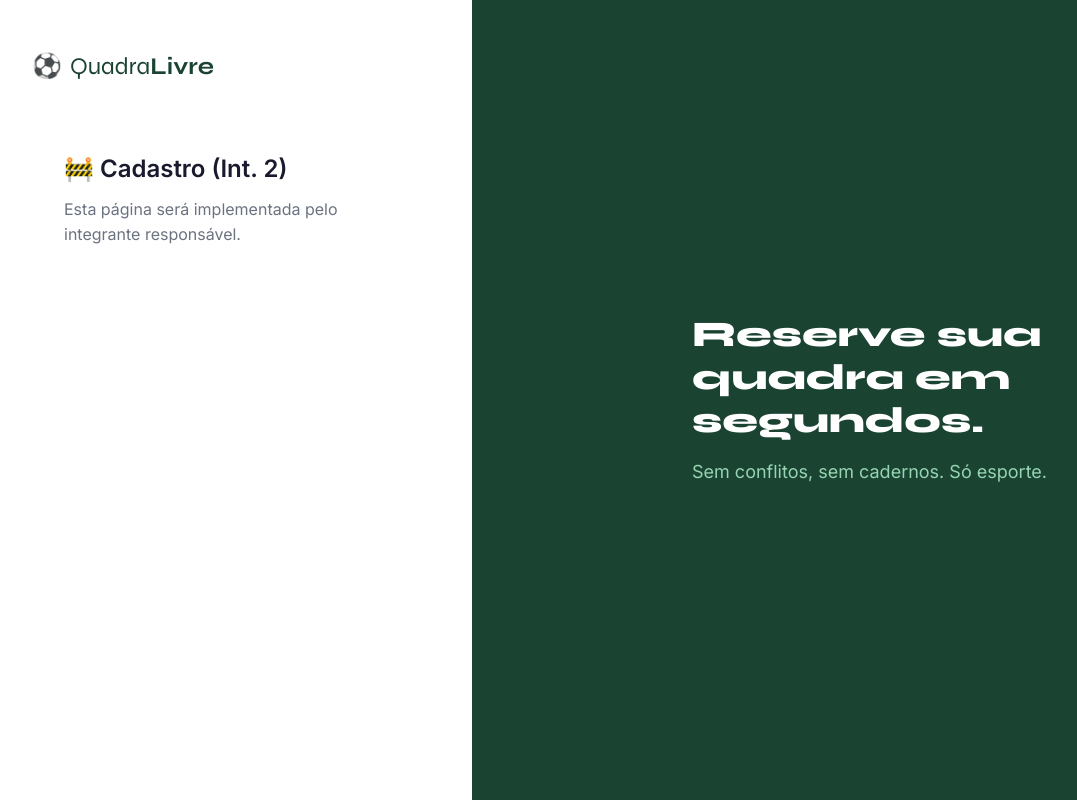
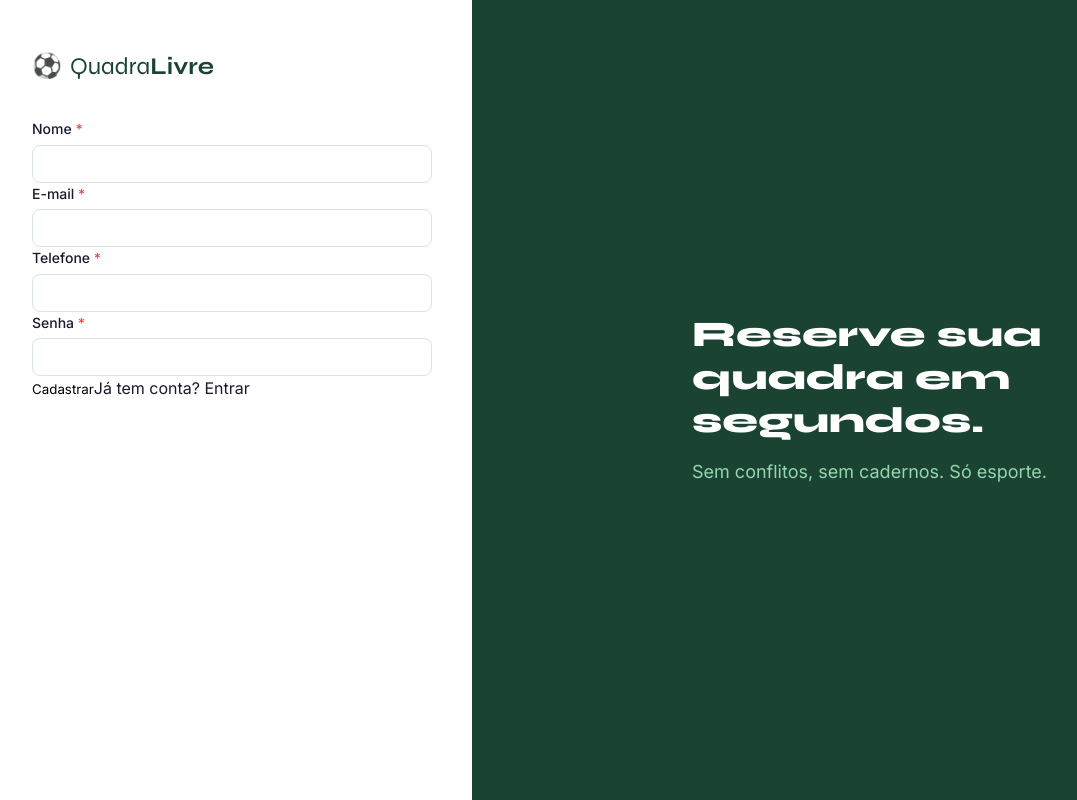
Before and after one commit to Squad-5-Bootcamp-Avanti/quadra-livre, a React (Vite) app in the folder frontend/: page /cadastro in a window 1280 px wide. Shown: the whole page, without its empty margins (8-1085 px from the left). Built offline with nearby package versions, Linux system fonts and the light colour scheme; no server answers.

Commit message:
feat(auth): adiciona pagina de cadastro e conecta rota /cadastro

```diff
--- /dev/null
+++ b/frontend/src/pages/RegisterPage.jsx
@@ -0,0 +1,123 @@
+import { useState } from 'react';
+import { useNavigate, Link } from 'react-router-dom';
+import { useAuth } from '../contexts/AuthContext';
+import Input from '../components/common/Input';
+
+export default function RegisterPage() {
+  const [name, setName] = useState('');
+  const [email, setEmail] = useState('');
+  const [phone, setPhone] = useState('');
+  const [password, setPassword] = useState('');
+
+  const [fieldErrors, setFieldErrors] = useState({
+    name: '',
+    email: '',
+    phone: '',
+    password: '',
+  });
+  const [error, setError] = useState('');
+  const [loading, setLoading] = useState(false);
+
+  const { register } = useAuth();
+  const navigate = useNavigate();
+
+  function validate() {
+    const errors = {};
+
+    if (!name.trim()) {
+      errors.name = 'Nome é obrigatório';
+    }
+
+    if (!email.trim()) {
+      errors.email = 'E-mail é obrigatório';
+    } else if (!email.includes('@')) {
+      errors.email = 'E-mail inválido';
+    }
+
+    if (!phone.trim()) {
+      errors.phone = 'Telefone é obrigatório';
+    }
+
+    if (!password) {
+      errors.password = 'Senha é obrigatória';
+    } else if (password.length < 6) {
+      errors.password = 'Senha deve ter no mínimo 6 caracteres';
+    }
+
+    return errors;
+  }
+
+  async function handleSubmit(e) {
+    e.preventDefault();
+
+    const errors = validate();
+    const hasErrors = Object.values(errors).some((msg) => msg);
+
+    if (hasErrors) {
+      setFieldErrors({ name: '', email: '', phone: '', password: '', ...errors });
+      return;
+    }
+
+    setFieldErrors({ name: '', email: '', phone: '', password: '' });
+    setError('');
+    setLoading(true);
+
+    try {
+      await register({ name, email, phone, password });
+      navigate('/quadras');
+    } catch (err) {
+      const message = err?.response?.data?.error?.message || 'Erro ao criar conta. Tente novamente.';
+      setError(message);
+    } finally {
+      setLoading(false);
+    }
+  }
+
+  return (
+    <form onSubmit={handleSubmit}>
+      <Input
+        label="Nome"
+        type="text"
+        value={name}
+        onChange={(e) => setName(e.target.value)}
+        error={fieldErrors.name}
+        required
+      />
+
+      <Input
+        label="E-mail"
+        type="email"
+        value={email}
+        onChange={(e) => setEmail(e.target.value)}
+        error={fieldErrors.email}
+        required
+      />
+
+      <Input
+        label="Telefone"
+        type="tel"
+        value={phone}
+        onChange={(e) => setPhone(e.target.value)}
+        error={fieldErrors.phone}
+        required
+      />
+
+      <Input
+        label="Senha"
+        type="password"
+        value={password}
+        onChange={(e) => setPassword(e.target.value)}
+        error={fieldErrors.password}
+        required
+      />
+
+      {error && <p role="alert" className="form-error">{error}</p>}
+
+      <button type="submit" disabled={loading}>
+        {loading ? 'Criando conta...' : 'Cadastrar'}
+      </button>
+
+      <Link to="/login">Já tem conta? Entrar</Link>
+    </form>
+  );
+}
--- a/frontend/src/routes/AppRoutes.jsx
+++ b/frontend/src/routes/AppRoutes.jsx
@@ -9,7 +9,7 @@ import NotFoundPage from '../pages/NotFoundPage';
 // Os imports abaixo serão descomentados conforme o time entrega
 // import LandingPage       from '../pages/LandingPage';
 import LoginPage         from '../pages/LoginPage';
-// import RegisterPage      from '../pages/RegisterPage';
+import RegisterPage      from '../pages/RegisterPage';
 // import ProfilePage       from '../pages/ProfilePage';
 // import CourtsPage        from '../pages/CourtsPage';
 // import CourtDetailPage   from '../pages/CourtDetailPage';
@@ -43,7 +43,7 @@ export default function AppRoutes() {
       {/* ── Rotas de autenticação ── */}
       <Route element={<AuthLayout />}>
         <Route path="login"   element={<LoginPage />} />
-        <Route path="cadastro" element={<Placeholder name="Cadastro (Int. 2)" />} />
+        <Route path="cadastro" element={<RegisterPage />} />
       </Route>
 
       {/* ── Rotas protegidas (qualquer usuário logado) ── */}
```
